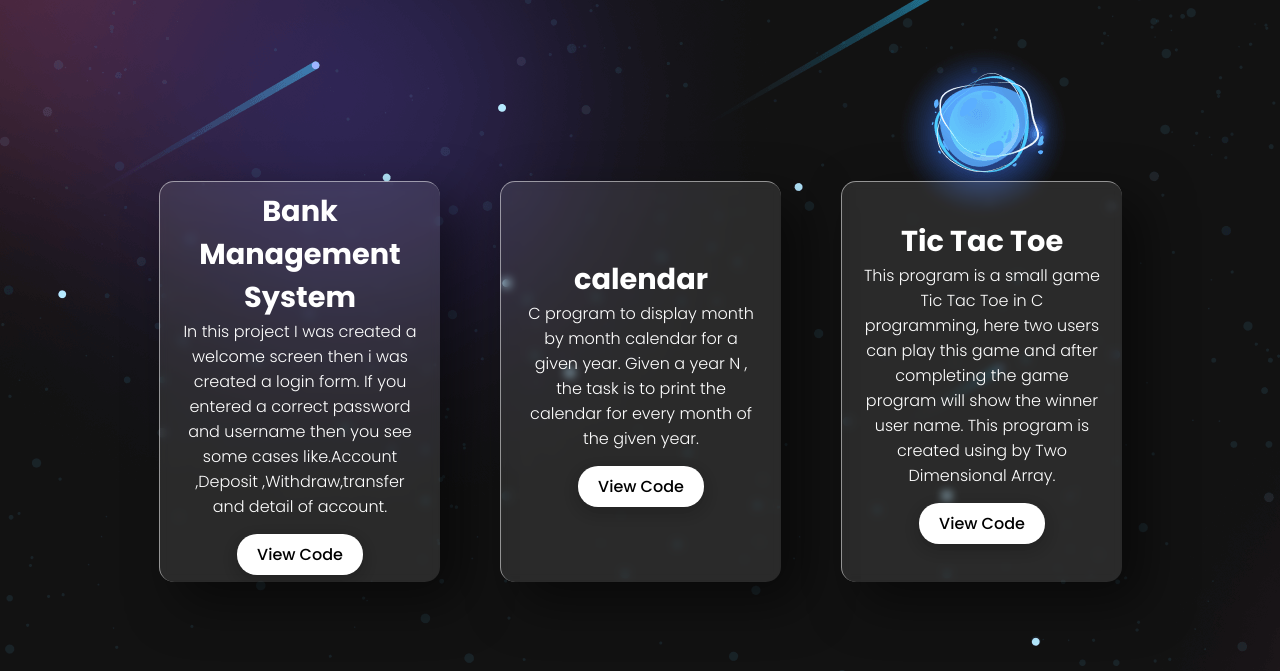
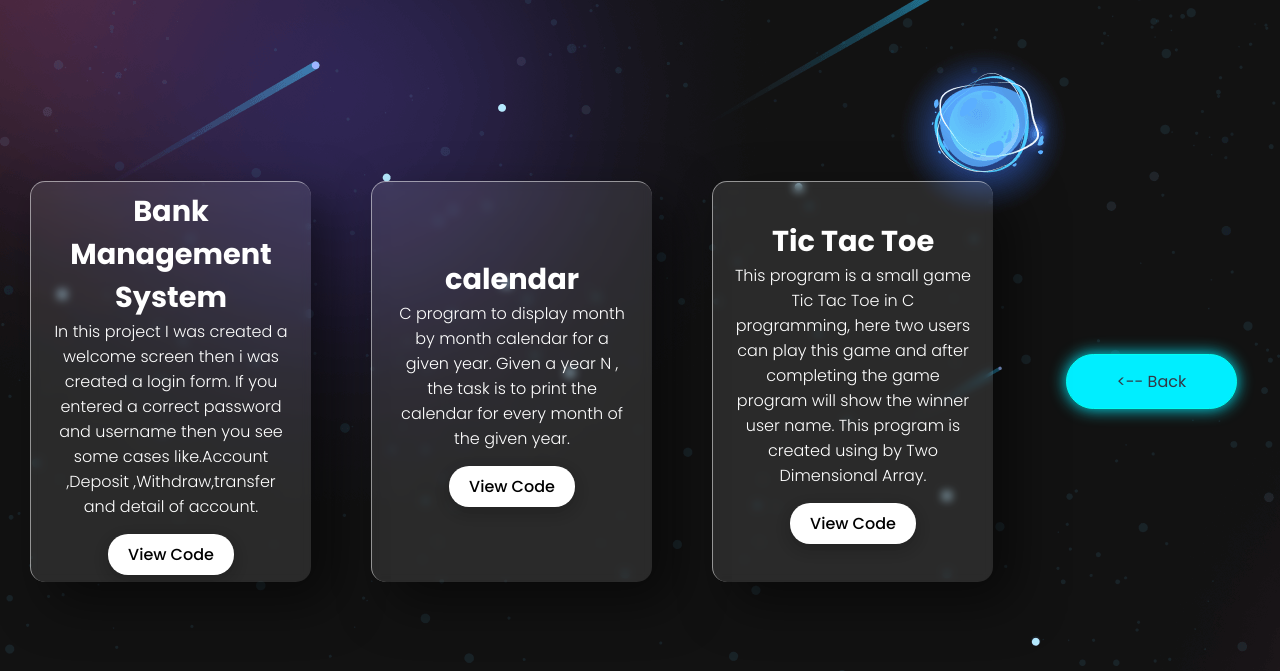
Before and after one commit to ashish3281/Portfolio2, a plain HTML site: page Card File/c.html in a window 1280 px wide. Shown: the part 109-780 px from the top of the page. Drawn offline with Linux system fonts and the light colour scheme.

Commit message:
Add files via upload

```diff
--- a/Card File/c.html
+++ b/Card File/c.html
@@ -43,7 +43,7 @@
 
      </div>
 
-    </div> <a href="../index.html" class="btn"><-- Back</a>
+     <a href="../index.html" class="btn"><-- Back</a>
 </div>
     <script type="text/javascript" src="vanilla-tilt.js"></script>
     <script>VanillaTilt.init(document.querySelectorAll(".card"), {
```
Also changed, not shown: Card File/JavaScript.html (+1 -1 lines), Card File/pthon.html (+1 -1 lines), Card File/cpp.html (line endings or trailing spaces), Card File/css.html (line endings or trailing spaces), Card File/webDev.html (line endings or trailing spaces).
